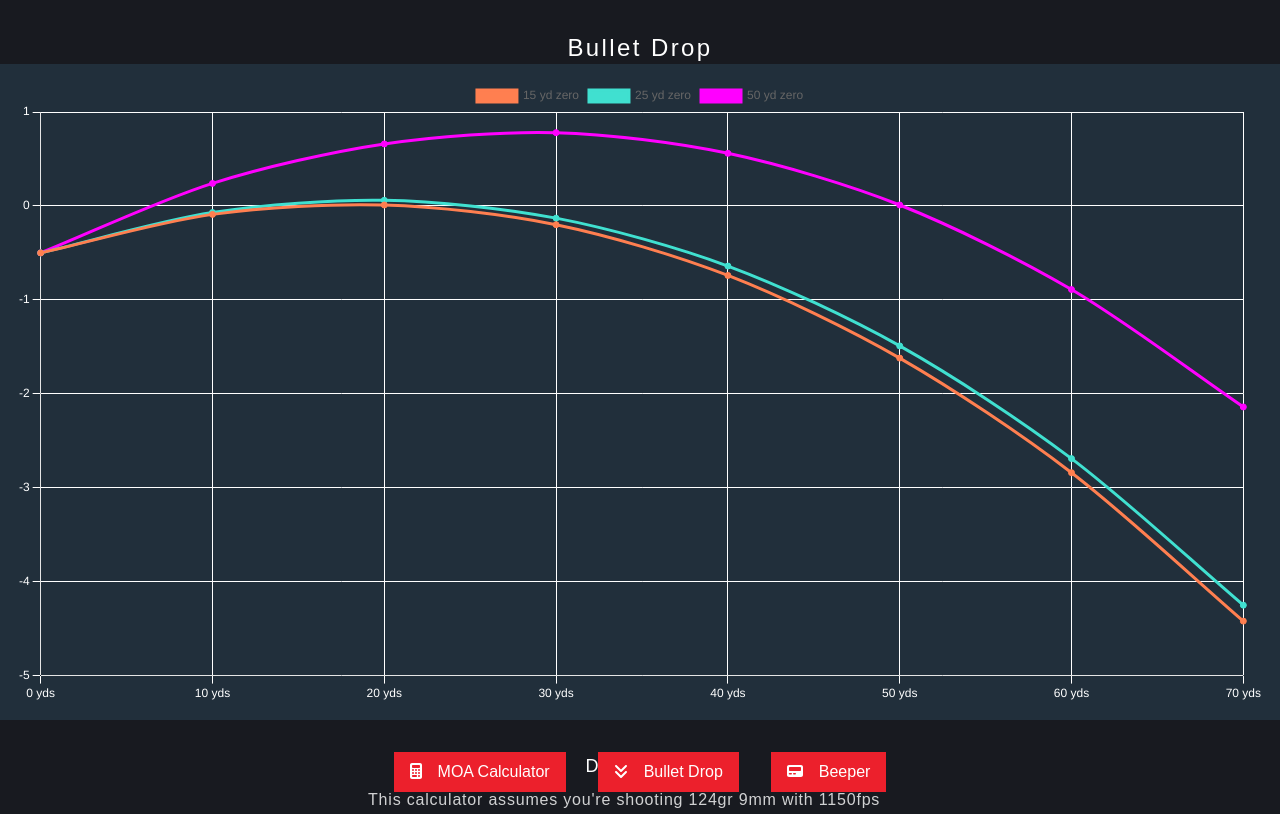
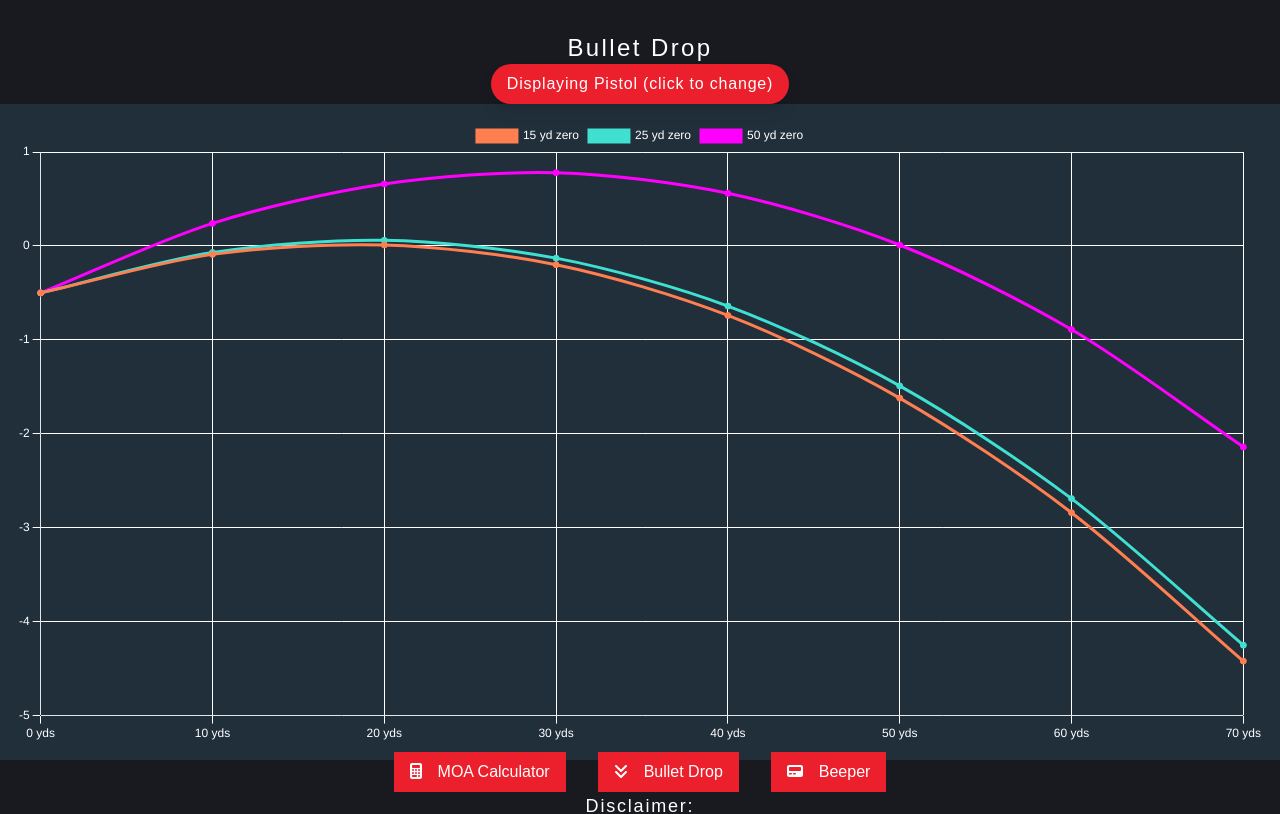
Before and after one commit to jonathonklem/range_companion, a React (Create React App) app: page /bullet_drop in a window 1280 px wide. Shown: the top 814 px of the page. Built offline with nearby package versions, Linux system fonts and the light colour scheme.

Commit message:
Add toggle to bullet drop

```diff
--- a/src/pages/bullet_drop.tsx
+++ b/src/pages/bullet_drop.tsx
@@ -32,7 +32,14 @@ const options = {
     },
     plugins: {
       legend: {
+        color: 'white',
         position: 'top' as const,
+        labels: {
+          color: 'white',
+        },
+      },
+      datalabels: {
+        color: 'white',
       },
       title: {
         display: false,
@@ -66,12 +73,14 @@ const data = {
         data: labels.map(() => Math.random()*10000),
         borderColor: 'rgb(255, 99, 132)',
         backgroundColor: 'rgba(255, 99, 132, 0.5)',
+        fontColor: 'white'
       },
       {
         label: 'Dataset 2',
         data: labels.map(() => Math.random()*10000),
         borderColor: 'rgb(53, 162, 235)',
         backgroundColor: 'rgba(53, 162, 235, 0.5)',
+        fontColor: 'white'
       },
     ],
 };
@@ -98,18 +107,19 @@ function BulletDrop():JSX.Element {
 
     const [localOptions, setLocalOptions] = React.useState(options);
     const [localData, setLocalData] = React.useState(data);
+    const [displaying, setDisplaying] = React.useState('Pistol');
 
     const weaponOptions = ['Pistol', 'Rifle'];
     const zeroes        = [25, 36, 50, 100];
 
     // pistol step is 10, rifle step is 50
     const dropMap:GlobalBulletDropData = {
-        'pistol': {
+        'Pistol': {
             '15':  [-0.5, -0.09, 0.01, -0.20, -0.74, -1.62, -2.84, -4.42],
             '25':  [-0.5, -0.07, 0.06, -0.13, -0.64, -1.49, -2.69, -4.25],
             '50':  [-0.5,  0.24, 0.66, 0.78, 0.56, 0.01, -0.89, -2.14],
         },
-        'rifle': {
+        'Rifle': {
             '25':  [-2,  1.72, 4.42, 5.96, 6.16,  4.82,  1.69],
             '36':  [-2,  0.63, 2.23, 2.67, 1.78, -0.66, -4.88],
             '50':  [-2, -0.01, 0.97, 0.78, -0.75,-3.81, -8.67],
@@ -119,9 +129,9 @@ function BulletDrop():JSX.Element {
 
     function getData(weapon:string) {
         const labels = [];
-        const mydatasets: { label: string; data: number[]; borderColor: string; backgroundColor: string; }[] = [];
+        const mydatasets: { label: string; data: number[]; borderColor: string; backgroundColor: string; fontColor: string }[] = [];
 
-        const step = (weapon === 'pistol') ? 10 : 50;
+        const step = (weapon === 'Pistol') ? 10 : 50;
 
         for (let i = 0; i < dropMap[weapon]['25'].length; i++) {
             const yards = i * step;
@@ -135,6 +145,7 @@ function BulletDrop():JSX.Element {
                 data: dropMap[weapon][key],
                 borderColor: colorArr[i],
                 backgroundColor: colorArr[i++],
+                fontColor: 'white'
             })
         });
 
@@ -145,12 +156,21 @@ function BulletDrop():JSX.Element {
     }
 
     useEffect(() => {
-        setLocalData(getData('pistol'));
-    }, []);
+        setLocalData(getData(displaying));
+    }, [displaying]);
+
+    function toggleDisplay() {
+        if (displaying === 'Pistol') {
+            setDisplaying('Rifle');
+        } else {
+            setDisplaying('Pistol');
+        }
+    }
 
     return (
         <div>
             <h1 className="text-2xl text-center mt-8 tracking-widest">Bullet Drop</h1>
+            <button onClick={toggleDisplay} className="block mx-auto rounded-3xl tracking-wider  bg-redbg drop-shadow-lg text-white py-2 px-4 text-center m-4">Displaying {displaying} (click to change)</button>
             <div className="bg-altrow p-4">
                 <Line className="bg-grey-500" options={localOptions} data={localData} />
             </div>
```
